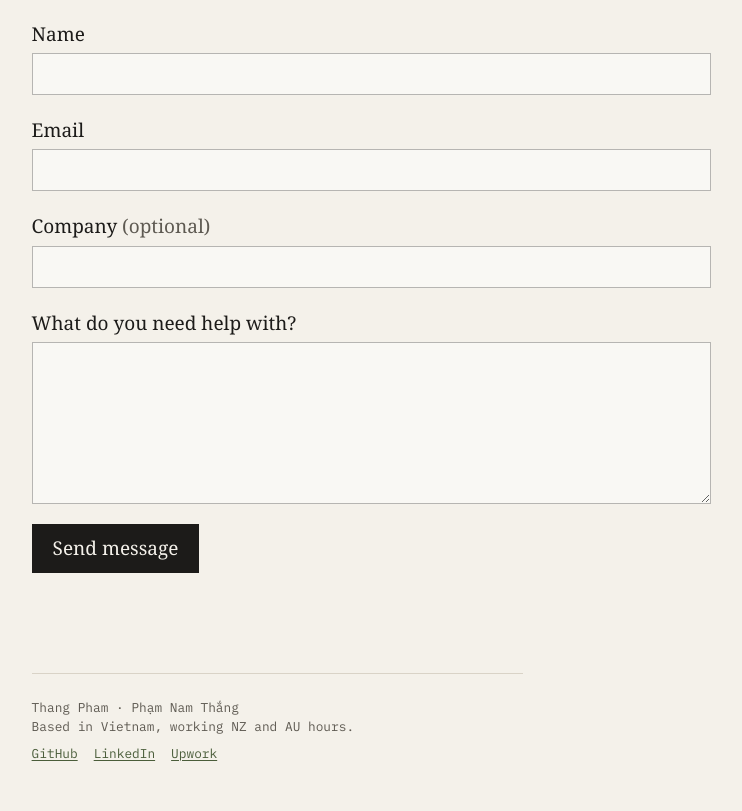
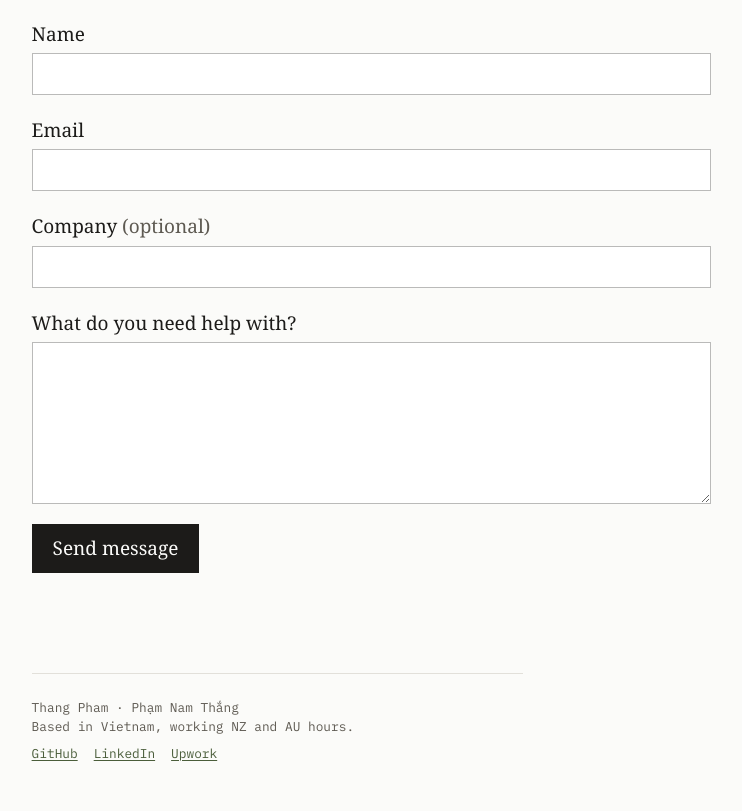
Before and after one commit to mrnamthang/thangpham.nz, an Astro site: page /contact in a window 1280 px wide. Shown: the part 476-1287 px from the top of the page, without its empty margins (122-864 px from the left). Built offline with nearby package versions, Linux system fonts and the light colour scheme; Astro itself is replaced by a stand-in of ours.

Commit message:
Lighter, near-white background
Co-Authored-By: Claude Opus 5.5 <noreply@anthropic.com>
Claude-Session: https://claude.ai/code/session_014EJCcHfjVHo46eE9UguKBw

```diff
--- a/src/layouts/Layout.astro
+++ b/src/layouts/Layout.astro
@@ -29,7 +29,7 @@ const isHome = path === '/';
     <link rel="icon" href="/favicon.ico" sizes="32x32" />
     <link rel="apple-touch-icon" href="/apple-touch-icon.png" />
     <link rel="sitemap" href="/sitemap-index.xml" />
-    <meta name="theme-color" content="#f4f1ea" />
+    <meta name="theme-color" content="#fbfbf9" />
 
     <meta property="og:type" content="website" />
     <meta property="og:site_name" content={site.name} />
--- a/src/pages/contact.astro
+++ b/src/pages/contact.astro
@@ -7,7 +7,7 @@ import { site } from '../site.config';
 const page = (await getEntry('pages', 'contact'))!.data;
 const formAction = site.formspreeId ? `https://formspree.io/f/${site.formspreeId}` : '';
 const field =
-  'mt-1 block w-full rounded-none border border-ink/30 bg-white/50 px-3 py-2 text-base text-ink focus:border-moss focus:outline-none focus-visible:outline-2 focus-visible:outline-moss';
+  'mt-1 block w-full rounded-none border border-ink/30 bg-white px-3 py-2 text-base text-ink focus:border-moss focus:outline-none focus-visible:outline-2 focus-visible:outline-moss';
 ---
 
 <Layout title={page.title} description={page.description}>
--- a/src/styles/global.css
+++ b/src/styles/global.css
@@ -1,10 +1,10 @@
 @import "tailwindcss";
 
 @theme {
-  --color-paper: #f4f1ea;
+  --color-paper: #fbfbf9;
   --color-ink: #1c1b19;
   --color-muted: #5e5a52;
-  --color-line: #d9d3c7;
+  --color-line: #e2e0da;
   --color-moss: #4a5d3a;
 
   --font-serif: "Newsreader Variable", ui-serif, Georgia, serif;
```
Also changed, not shown: public/apple-touch-icon.png, public/favicon.ico, public/favicon.svg, public/og.png.
